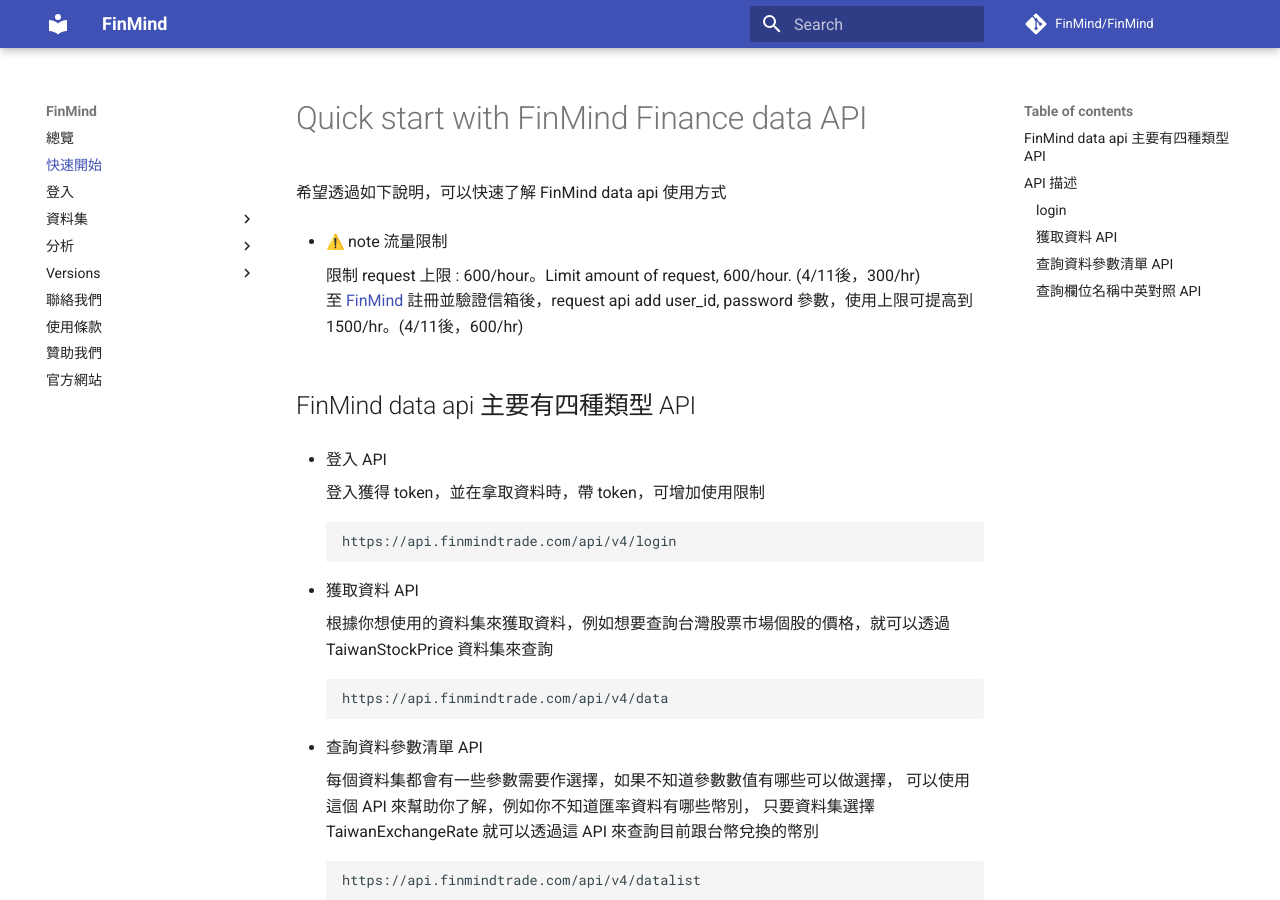
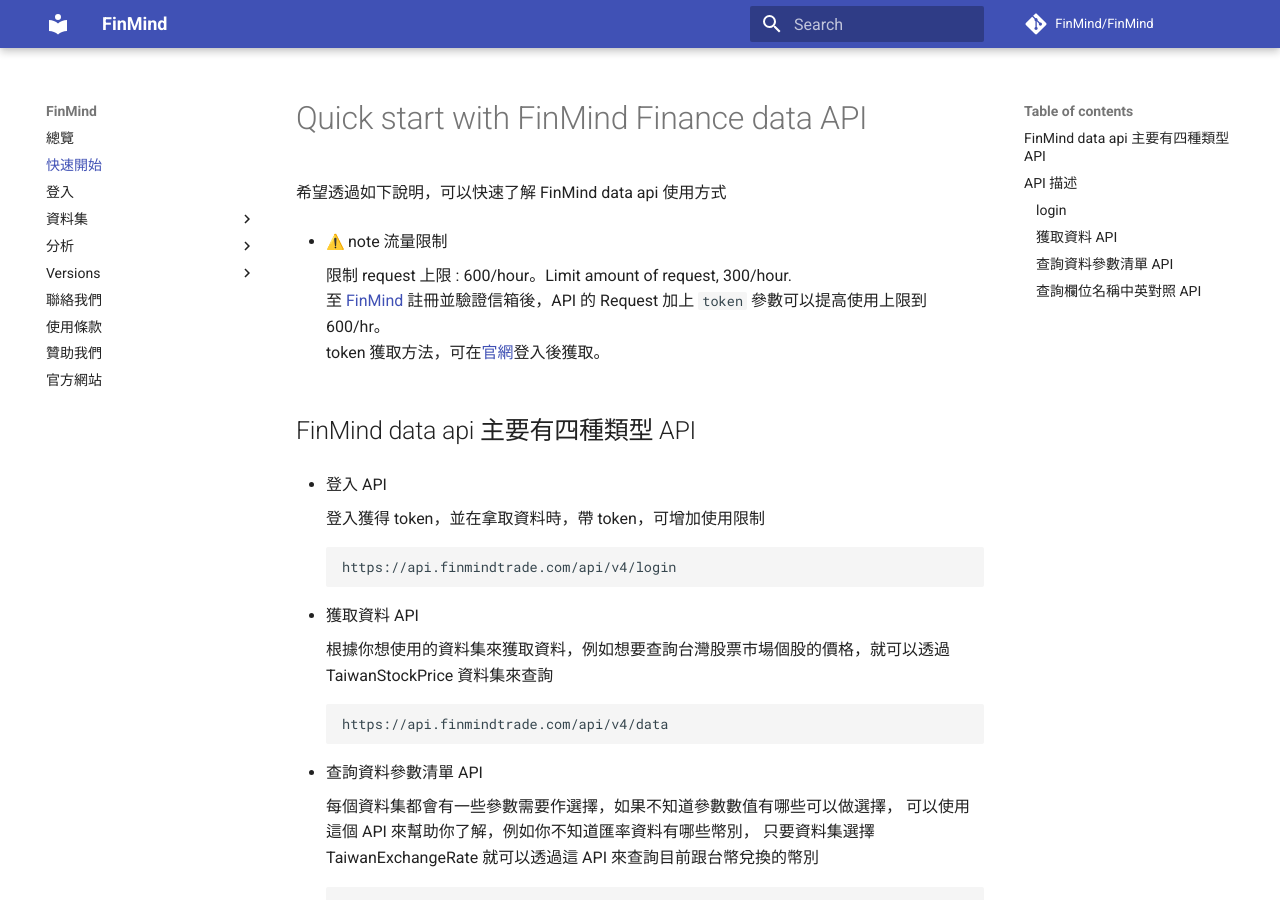
Before and after one commit to FinMind/FinMind-Doc, an MkDocs documentation site: the page built from docs/quickstart.md, in a window 1280 px wide and 900 px high. Built offline with MkDocs 1.6.1 and Material for MkDocs 9.7.7, drawn with Linux system fonts in a browser that asks for light colours; emoji names are drawn with the system emoji font; comment, search, counter and statistics services are not loaded.

Commit message:
feat: quick start

```diff
--- a/docs/quickstart.md
+++ b/docs/quickstart.md
@@ -4,8 +4,9 @@
 
 * :warning: note 流量限制
 
-    限制 request 上限 : 600/hour。Limit amount of request, 600/hour. (4/11後，300/hr)<br>
-    至 [FinMind](https://finmindtrade.com/register.html) 註冊並驗證信箱後，request api add user_id, password 參數，使用上限可提高到 1500/hr。(4/11後，600/hr)
+    限制 request 上限 : 600/hour。Limit amount of request, 300/hour.<br>
+    至 [FinMind](https://finmindtrade.com/register.html) 註冊並驗證信箱後，API 的 Request 加上 `token` 參數可以提高使用上限到 600/hr。<br>
+    token 獲取方法，可在[官網](https://finmindtrade.com/analysis/#/account/login)登入後獲取。
 
 ## FinMind data api 主要有四種類型 API
 
```
